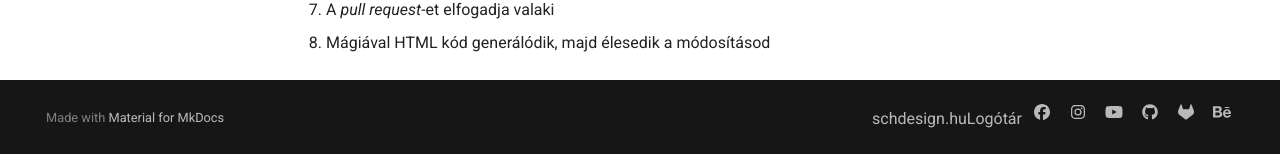
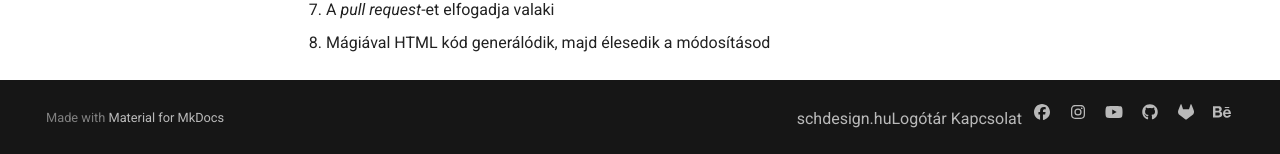
Before and after one commit to simonyiszk/schdesign-roadmap, an MkDocs documentation site: the page built from docs/index.md, in a window 1280 px wide and 900 px high, scrolled down 1957 px. Shown: the part 743-897 px from the top of the window. Built offline with MkDocs 1.6.1 and Material for MkDocs 9.7.7, drawn with Linux system fonts in a browser that asks for light colours; comment, search, counter and statistics services are not loaded.

Commit message:
added contact email

```diff
--- a/overrides/partials/social.html
+++ b/overrides/partials/social.html
@@ -2,6 +2,9 @@
     <div style="display: flex; flex-direction: row; justify-content: space-around;">
         <a style="padding: 10px 0" href="https://schdesign.hu" target="_blank" rel="noopener" title="schdesign.hu">schdesign.hu</a>
         <a style="padding: 10px 0" href="https://logotar.schdesign.hu" target="_blank" rel="noopener" title="Logótár">Logótár</a>
+    </div>
+    <div style="display: flex; flex-direction: row; justify-content: space-around;">
+      <a style="padding: 10px 0" href="mailto:vezetoseg+roadmap@schdesign.hu" target="_blank" title="Email küldés">Kapcsolat</a>
     </div>
     {% for social in config.extra.social %}
       {% set title = social.name %}
```
